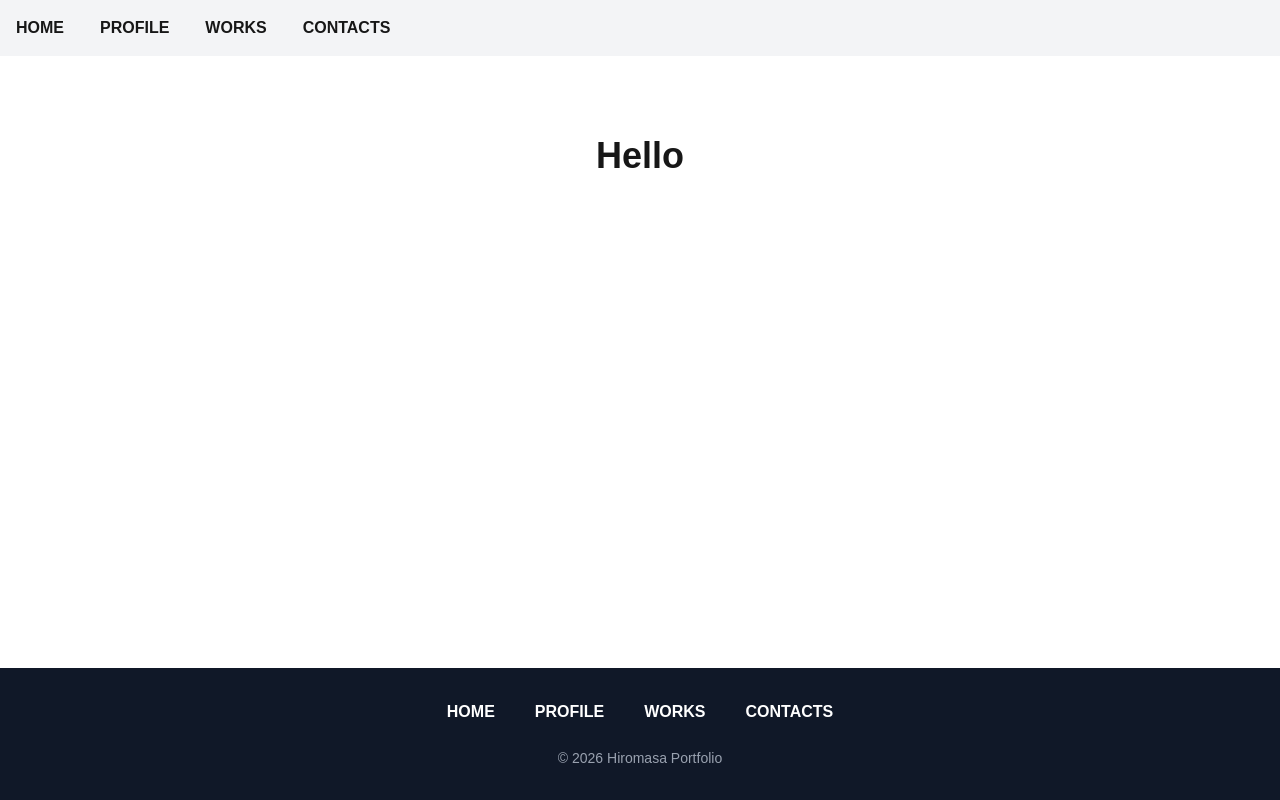
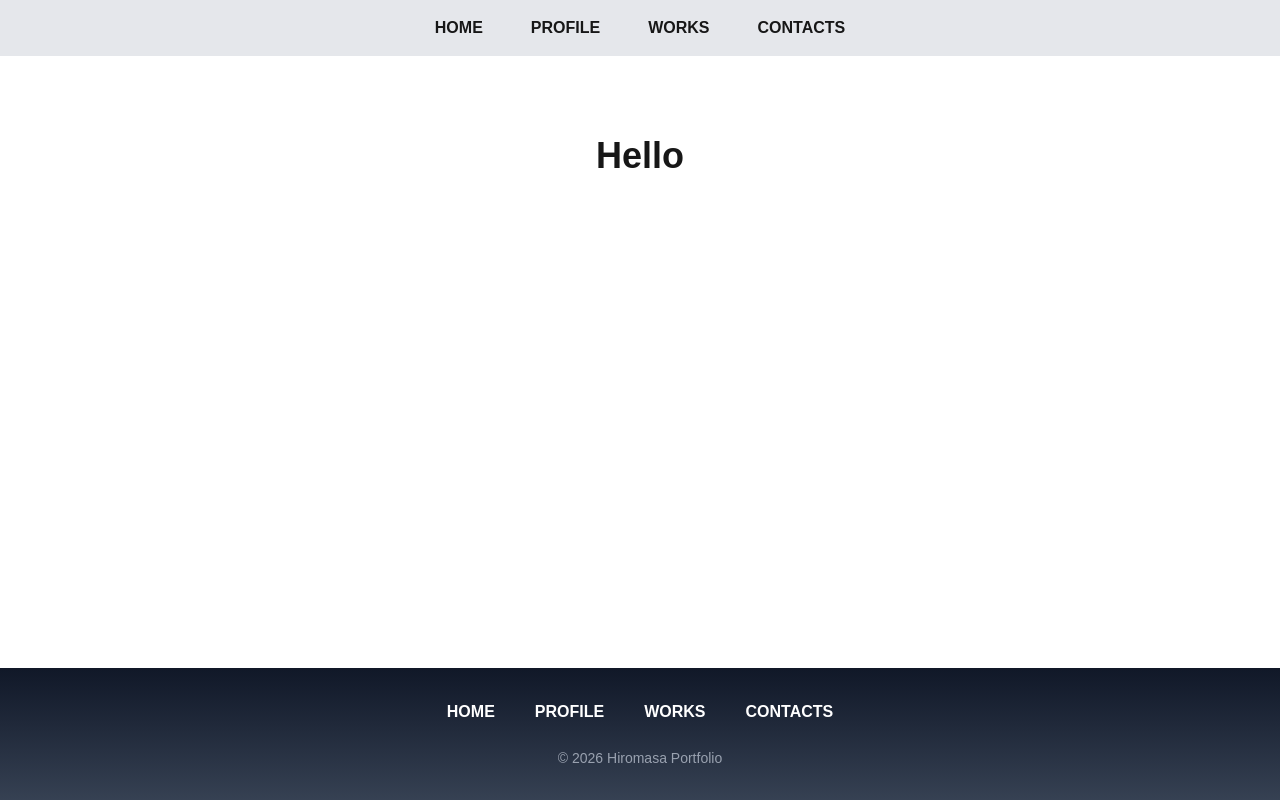
Before and after one commit to hiromasa55/hiromasa-portfolio, a Next.js app: page / in a window 1280 px wide. Built offline with nearby package versions, Linux system fonts and the light colour scheme.

Commit message:
change menu-layout and footer-layout

```diff
--- a/src/app/layout.tsx
+++ b/src/app/layout.tsx
@@ -17,7 +17,7 @@ const geistMono = Geist_Mono({
 
 //headのメタデータをここで定義＆出力してる。
 export const metadata: Metadata = {
-  title: "Portfolio",
+  title: "Hiromasa",
   description: "Hiromasa's portfolio",
 };
 
--- a/src/components/Footer.tsx
+++ b/src/components/Footer.tsx
@@ -2,7 +2,7 @@ import Link from "next/link";
 
 export default function Footer() {
   return (
-    <footer className="bg-gray-900 text-white py-8">
+    <footer className="bg-linear-to-b from-gray-900 to-gray-700 text-white py-8">
       <div className="flex justify-center gap-10 font-semibold">
         <Link href="/" className="transition-colors duration-300 hover:text-red-400">HOME</Link>
         <Link href="/profile" className="transition-colors duration-300 hover:text-red-400">PROFILE</Link>
--- a/src/components/Header.tsx
+++ b/src/components/Header.tsx
@@ -2,11 +2,13 @@ import Link from "next/link";
 
 export default function Header() {
   return (
-    <header className="p-4 bg-gray-100 flex gap-9 font-bold">
-      <Link href="/" className="transition-colors duration-300 hover:text-red-500">HOME</Link>
-      <Link href="/profile" className="transition-colors duration-300 hover:text-red-500">PROFILE</Link>
-      <Link href="/works" className="transition-colors duration-300 hover:text-red-500">WORKS</Link>
-      <Link href="/contacts" className="transition-colors duration-300 hover:text-red-500">CONTACTS</Link>
+    <header className="bg-gray-200">
+      <div className="p-4 flex justify-center gap-12 font-bold">
+        <Link href="/" className="transition-colors duration-300 hover:text-red-500">HOME</Link>
+        <Link href="/profile" className="transition-colors duration-300 hover:text-red-500">PROFILE</Link>
+        <Link href="/works" className="transition-colors duration-300 hover:text-red-500">WORKS</Link>
+        <Link href="/contacts" className="transition-colors duration-300 hover:text-red-500">CONTACTS</Link>
+      </div>
     </header>
   );
 }
```
